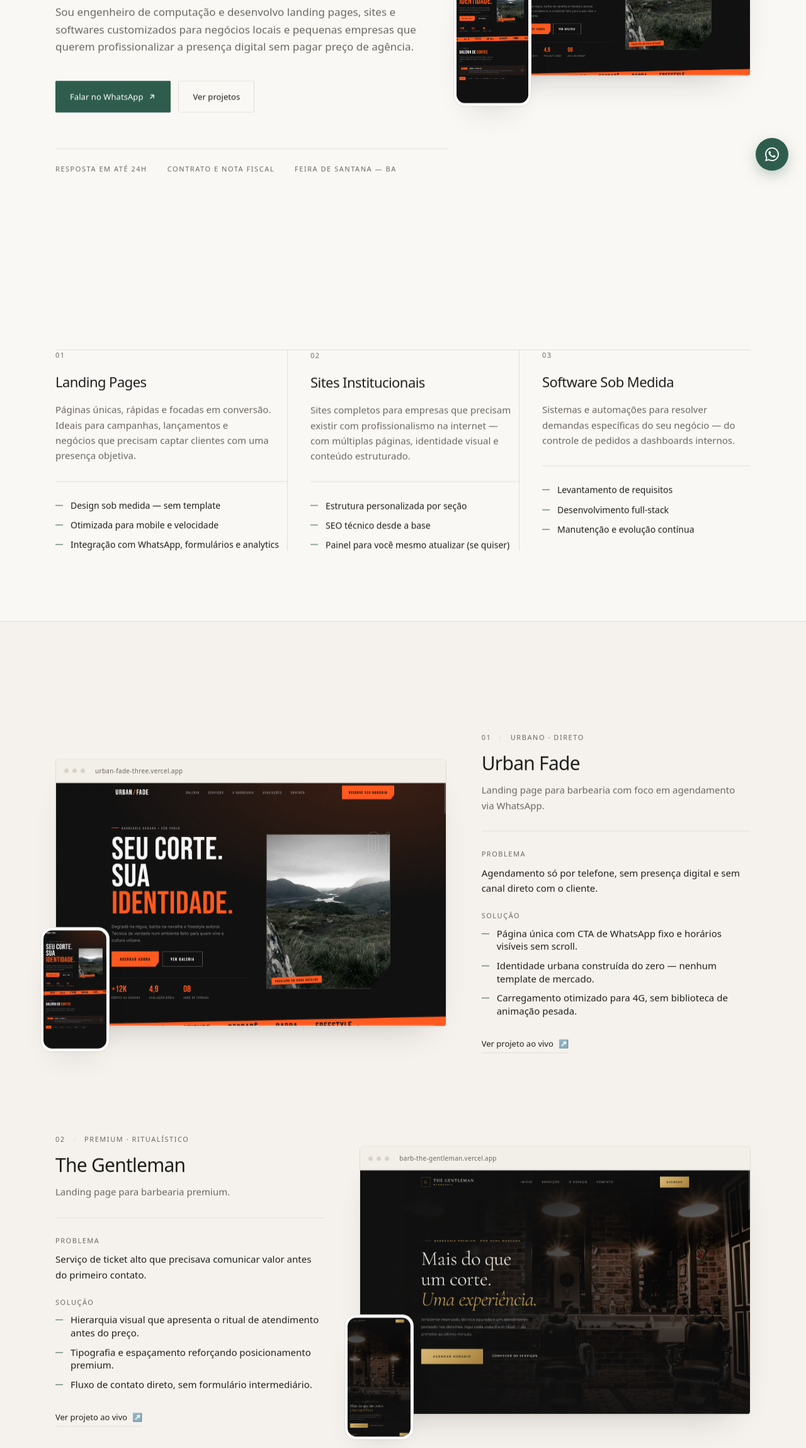
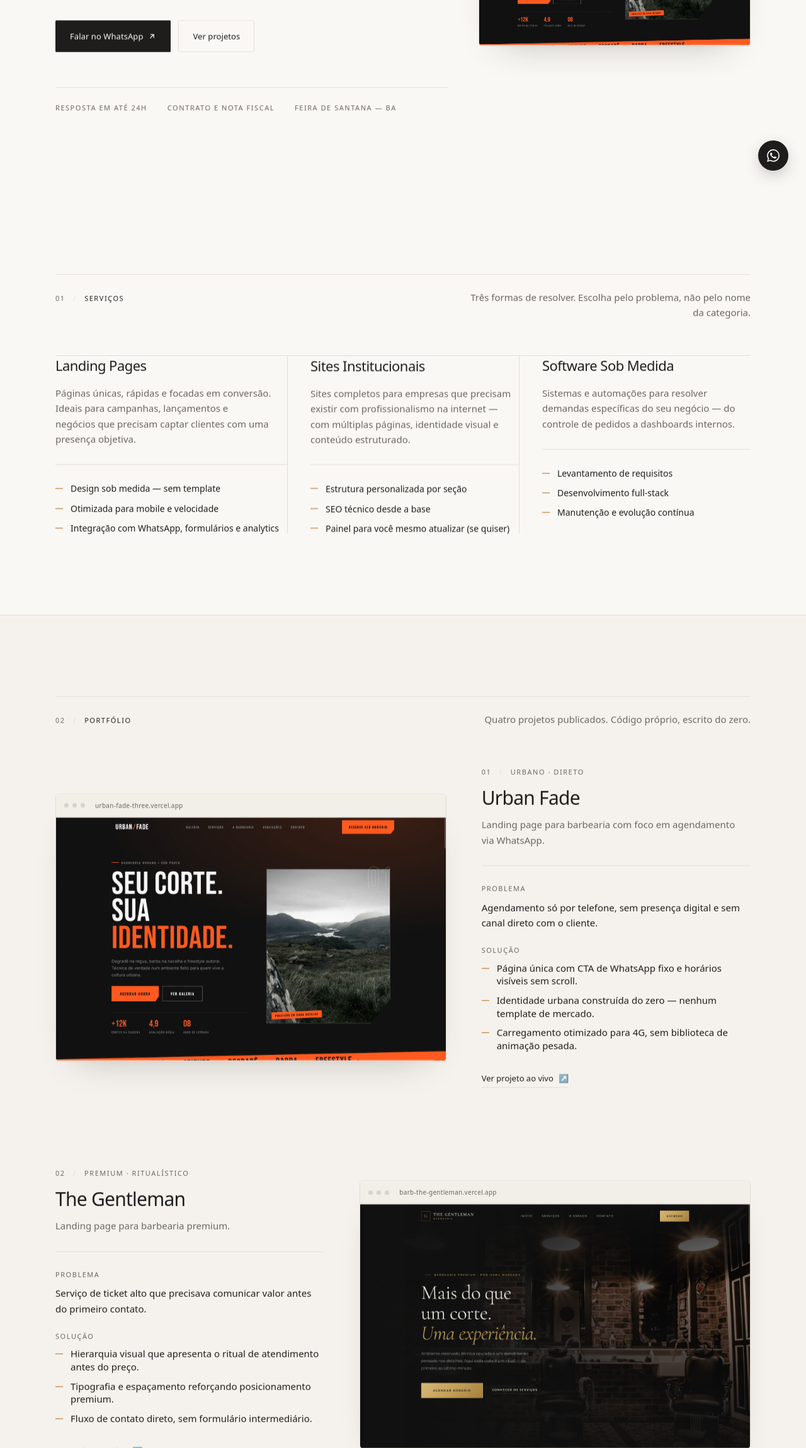
Before and after one commit to menesesdouglas/menesesdouglas.github.io, an Astro site: page / in a window 1280 px wide. Shown: the part 501-2800 px from the top of the page at 63% size. Built offline with nearby package versions, Linux system fonts and the light colour scheme; Astro itself is replaced by a stand-in of ours.

Commit message:
mudança completa de design

```diff
--- a/src/components/FAQ.astro
+++ b/src/components/FAQ.astro
@@ -4,7 +4,7 @@ import { faq } from '../data/faq';
 ---
 
 <section id="faq">
-  <div class="mx-auto max-w-6xl px-6 py-20 md:py-28">
+  <div class="mx-auto max-w-6xl px-6 py-24 md:py-32">
     <SectionHeading
       numero="04"
       titulo="Perguntas frequentes"
@@ -16,7 +16,7 @@ import { faq } from '../data/faq';
         faq.map((item, i) => (
           <details class="faq border-b border-line">
             <summary class="flex items-start gap-5 py-6 md:gap-8">
-              <span class="mono-label mt-[3px] shrink-0">
+              <span class="mono-label mt-[3px] shrink-0 text-muted">
                 {String(i + 1).padStart(2, '0')}
               </span>
 
@@ -29,7 +29,7 @@ import { faq } from '../data/faq';
 
             <div class="faq__body">
               <div>
-                <p class="max-w-2xl pb-7 text-[15px] leading-relaxed text-muted md:pl-13">
+                <p class="max-w-2xl pb-7 text-[15px] leading-relaxed text-muted md:pl-[3.25rem]">
                   {item.resposta}
                 </p>
               </div>
--- a/src/components/Footer.astro
+++ b/src/components/Footer.astro
@@ -14,8 +14,6 @@ const redes = [
   { label: 'Instagram', href: site.instagram },
 ];
 
-// Monta a linha institucional sem deixar "CNPJ null" solto.
-// Enquanto site.cnpj for null, renderiza apenas "Farol Labs".
 const linhaInstitucional = [site.empresa, site.cnpj && `CNPJ ${site.cnpj}`]
   .filter(Boolean)
   .join(' · ');
@@ -25,9 +23,7 @@ const linhaInstitucional = [site.empresa, site.cnpj && `CNPJ ${site.cnpj}`]
   <div class="mx-auto max-w-6xl px-6 py-16">
     <div class="grid gap-12 md:grid-cols-12">
       <div class="md:col-span-6">
-        <p class="font-mono text-[15px] text-paper">
-          {site.nome}<span class="text-accent" aria-hidden="true">_</span>
-        </p>
+        <p class="font-mono text-[15px] text-paper">{site.nome}</p>
         <p class="mt-4 text-sm leading-relaxed">{linhaInstitucional}</p>
         <p class="mt-1 text-sm leading-relaxed">
           {site.cidade} · {site.atendimento}
--- a/src/components/Header.astro
+++ b/src/components/Header.astro
@@ -13,7 +13,7 @@ const links = [
 <header data-header class="fixed inset-x-0 top-0 z-50">
   <div class="mx-auto flex h-16 max-w-6xl items-center justify-between gap-6 px-6">
     <a href="#hero" class="wordmark" aria-label="Início">
-      {site.nome}<span class="wordmark__cursor" aria-hidden="true">_</span>
+      {site.nome}
     </a>
 
     <nav class="hidden items-center gap-9 md:flex" aria-label="Navegação principal">
--- a/src/components/Hero.astro
+++ b/src/components/Hero.astro
@@ -2,16 +2,14 @@
 import Mockup from './Mockup.astro';
 import { whatsappUrl, site } from '../data/site';
 import urbanDesktop from '../assets/projetos/urban-fade-desktop.png';
-import urbanMobile from '../assets/projetos/urban-fade-mobile.png';
 ---
 
 <section id="hero" class="relative">
-  <div class="mx-auto max-w-6xl px-6 pt-32 pb-20 md:pt-40 md:pb-28">
+  <div class="mx-auto max-w-6xl px-6 pt-32 pb-24 md:pt-40 md:pb-32">
     <div class="grid items-center gap-16 md:grid-cols-12 md:gap-12">
-      <!-- Coluna de texto -->
       <div class="md:col-span-7">
         <p class="mono-label flex items-center gap-2.5" data-reveal>
-          <span class="inline-block h-1.5 w-1.5 rounded-full bg-accent"></span>
+          <span class="inline-block h-1.5 w-1.5 rounded-full bg-ink"></span>
           {site.papel} · {site.empresa}
         </p>
 
@@ -20,8 +18,8 @@ import urbanMobile from '../assets/projetos/urban-fade-mobile.png';
           data-reveal
           style="--reveal-delay:60ms"
         >
-          Sites e softwares <span class="underline-accent">sob medida</span>.<br />
-          Sem template, sem enrolação.
+          Seu negócio ainda não tem site.<br />
+          <span class="underline-accent">Vamos resolver isso.</span>
         </h1>
 
         <p
@@ -29,9 +27,9 @@ import urbanMobile from '../assets/projetos/urban-fade-mobile.png';
           data-reveal
           style="--reveal-delay:120ms"
         >
-          Sou engenheiro de computação e desenvolvo landing pages, sites e
-          softwares customizados para negócios locais e pequenas empresas que
-          querem profissionalizar a presença digital sem pagar preço de agência.
+          Landing pages, sites institucionais e software sob medida para PMEs
+          e MEIs que ainda estão fora da internet. Preço fechado antes de
+          começar.
         </p>
 
         <div
@@ -60,22 +58,12 @@ import urbanMobile from '../assets/projetos/urban-fade-mobile.png';
         </ul>
       </div>
 
-      <!-- Coluna visual -->
       <div class="relative md:col-span-5" data-reveal style="--reveal-delay:200ms">
         <Mockup
           url="https://urban-fade-three.vercel.app/"
           src={urbanDesktop}
           alt="Site do Urban Fade em desktop"
         />
-
-        <div class="absolute -bottom-12 -left-10 hidden w-[124px] lg:block">
-          <Mockup
-            url="https://urban-fade-three.vercel.app/"
-            src={urbanMobile}
-            alt="Site do Urban Fade em celular"
-            variant="phone"
-          />
-        </div>
       </div>
     </div>
   </div>
--- a/src/components/Portfolio.astro
+++ b/src/components/Portfolio.astro
@@ -5,11 +5,11 @@ import { projetos } from '../data/projetos';
 ---
 
 <section id="portfolio" class="border-y border-line bg-paper-deep/60">
-  <div class="mx-auto max-w-6xl px-6 py-20 md:py-28">
+  <div class="mx-auto max-w-6xl px-6 py-24 md:py-32">
     <SectionHeading
       numero="02"
       titulo="Portfólio"
-      descricao="Três projetos publicados. Código próprio, escrito do zero."
+      descricao="Quatro projetos publicados. Código próprio, escrito do zero."
     />
 
     <div class="mt-16 space-y-24 md:space-y-32">
@@ -19,38 +19,17 @@ import { projetos } from '../data/projetos';
 
           return (
             <article class="grid items-center gap-10 md:grid-cols-12 md:gap-14" data-reveal>
-              {/* Coluna visual — desktop grande + mobile flutuante */}
-              <div
-                class:list={[
-                  'relative md:col-span-7',
-                  invertido && 'md:order-2',
-                ]}
-              >
+              <div class:list={['md:col-span-7', invertido && 'md:order-2']}>
                 <Mockup
                   url={projeto.url}
                   src={projeto.imagemDesktop}
                   alt={`Site do ${projeto.nome} em desktop`}
                 />
-
-                <div class="absolute -bottom-10 -left-6 hidden w-[110px] lg:block">
-                  <Mockup
-                    url={projeto.url}
-                    src={projeto.imagemMobile}
-                    alt={`Site do ${projeto.nome} em celular`}
-                    variant="phone"
-                  />
-                </div>
               </div>
 
-              {/* Coluna de texto */}
-              <div
-                class:list={[
-                  'md:col-span-5',
-                  invertido && 'md:order-1',
-                ]}
-              >
+              <div class:list={['md:col-span-5', invertido && 'md:order-1']}>
                 <p class="mono-label">
-                  {String(i + 1).padStart(2, '0')}
+                  <span class="text-muted">{String(i + 1).padStart(2, '0')}</span>
                   <span class="mx-2 text-line">/</span>
                   {projeto.estilo}
                 </p>
--- a/src/components/SectionHeading.astro
+++ b/src/components/SectionHeading.astro
@@ -0,0 +1,24 @@
+---
+interface Props {
+  numero: string;
+  titulo: string;
+  descricao?: string;
+}
+
+const { numero, titulo, descricao } = Astro.props;
+---
+
+<div
+  class="flex flex-col gap-4 border-t border-line pt-6 md:flex-row md:items-baseline md:justify-between md:gap-12"
+  data-reveal
+>
+  <p class="mono-label">
+    <span class="text-muted">{numero}</span>
+    <span class="mx-2 text-line">/</span>
+    <span class="text-ink">{titulo}</span>
+  </p>
+
+  {descricao && (
+    <p class="max-w-md text-[15px] text-muted md:text-right">{descricao}</p>
+  )}
+</div>
--- a/src/components/Servicos.astro
+++ b/src/components/Servicos.astro
@@ -4,7 +4,7 @@ import { servicos } from '../data/servicos';
 ---
 
 <section id="servicos">
-  <div class="mx-auto max-w-6xl px-6 py-20 md:py-28">
+  <div class="mx-auto max-w-6xl px-6 py-24 md:py-32">
     <SectionHeading
       numero="01"
       titulo="Serviços"
@@ -19,9 +19,7 @@ import { servicos } from '../data/servicos';
             data-reveal
             style={`--reveal-delay:${i * 80}ms`}
           >
-            <p class="mono-label">{String(i + 1).padStart(2, '0')}</p>
-
-            <h3 class="mt-5 text-xl md:text-[1.375rem]">{servico.titulo}</h3>
+            <h3 class="text-xl md:text-[1.375rem]">{servico.titulo}</h3>
 
             <p class="mt-4 text-[15px] leading-relaxed text-muted">
               {servico.descricao}
--- a/src/components/Sobre.astro
+++ b/src/components/Sobre.astro
@@ -6,11 +6,10 @@
 ---
 
 <section id="sobre">
-  <div class="mx-auto max-w-6xl px-6 py-20 md:py-28">
+  <div class="mx-auto max-w-6xl px-6 py-24 md:py-32">
     <SectionHeading numero="03" titulo="Sobre" />
 
     <div class="mt-14 grid gap-12 md:grid-cols-12 md:gap-16">
-      <!-- Foto -->
       <div class="md:col-span-4" data-reveal>
         <div
           class="relative aspect-4/5 w-full overflow-hidden rounded-sm border border-line bg-paper-deep"
@@ -26,7 +25,6 @@
         </div>
       </div>
 
-      <!-- Texto -->
       <div class="md:col-span-8" data-reveal style="--reveal-delay:80ms">
         <p class="text-lg leading-relaxed md:text-xl">
           Sou engenheiro de computação e trabalho com desenvolvimento de
--- a/src/components/WhatsAppFloat.astro
+++ b/src/components/WhatsAppFloat.astro
@@ -7,9 +7,9 @@ import { whatsappUrl } from '../data/site';
   target="_blank"
   rel="noopener"
   aria-label="Falar no WhatsApp"
-  class="group fixed right-5 bottom-5 z-40 flex h-12 w-12 items-center justify-center rounded-full bg-accent text-white shadow-[0_8px_28px_-8px_rgba(46,93,78,0.65)] transition-all duration-200 hover:bg-accent-deep hover:shadow-[0_12px_34px_-8px_rgba(46,93,78,0.75)] md:right-7 md:bottom-7 md:h-13 md:w-13"
+  class="group fixed right-5 bottom-5 z-40 flex h-12 w-12 items-center justify-center rounded-full bg-ink text-paper shadow-[0_8px_28px_-8px_rgba(31,29,27,0.45)] transition-all duration-200 hover:bg-accent hover:text-white hover:shadow-[0_12px_34px_-8px_rgba(181,101,29,0.55)] md:right-7 md:bottom-7"
 >
-  <svg viewBox="0 0 24 24" class="h-5.5 w-5.5" fill="currentColor" aria-hidden="true">
+  <svg viewBox="0 0 24 24" class="h-5 w-5" fill="currentColor" aria-hidden="true">
     <path d="M17.472 14.382c-.297-.149-1.758-.867-2.03-.967-.273-.099-.471-.148-.67.15-.197.297-.767.966-.94 1.164-.173.199-.347.223-.644.075-.297-.15-1.255-.463-2.39-1.475-.883-.788-1.48-1.761-1.653-2.059-.173-.297-.018-.458.13-.606.134-.133.298-.347.446-.52.149-.174.198-.298.298-.497.099-.198.05-.371-.025-.52-.075-.149-.669-1.612-.916-2.207-.242-.579-.487-.5-.669-.51a12.8 12.8 0 0 0-.57-.01c-.198 0-.52.074-.792.372-.272.297-1.04 1.016-1.04 2.479 0 1.462 1.065 2.875 1.213 3.074.149.198 2.096 3.2 5.077 4.487.709.306 1.262.489 1.694.625.712.227 1.36.195 1.872.118.571-.085 1.758-.719 2.006-1.413.248-.694.248-1.289.173-1.413-.074-.124-.272-.198-.57-.347m-5.421 7.403h-.004a9.87 9.87 0 0 1-5.031-1.378l-.361-.214-3.741.982.998-3.648-.235-.374a9.86 9.86 0 0 1-1.51-5.26c.001-5.45 4.436-9.884 9.888-9.884 2.64 0 5.122 1.03 6.988 2.898a9.825 9.825 0 0 1 2.893 6.994c-.003 5.45-4.437 9.884-9.885 9.884m8.413-18.297A11.815 11.815 0 0 0 12.05 0C5.495 0 .16 5.335.157 11.892c0 2.096.547 4.142 1.588 5.945L.057 24l6.305-1.654a11.882 11.882 0 0 0 5.683 1.448h.005c6.554 0 11.89-5.335 11.893-11.893a11.821 11.821 0 0 0-3.48-8.413Z" />
   </svg>
 </a>
--- a/src/styles/global.css
+++ b/src/styles/global.css
@@ -1,23 +1,20 @@
 @import "tailwindcss";
 
 /* ==========================================================================
-   DESIGN TOKENS
-   Decisão #8: acento = verde-musgo profundo (#2E5D4E).
-   Para trocar para azul profundo, altere apenas --color-accent* abaixo.
+   DESIGN TOKENS — Direção C (Suíço Reduzido)
+   Acento: âmbar queimado. Botão primário: carvão. Mono nos títulos, sans no corpo.
    ========================================================================== */
 @theme {
-  --color-paper:        #faf8f5; /* papel, não tela fria */
+  --color-paper:        #faf8f5;
   --color-paper-deep:   #f2eee8;
   --color-ink:          #1f1d1b;
   --color-ink-soft:     #3a3733;
   --color-muted:        #6b6660;
   --color-line:         #e3ddd5;
 
-  --color-accent:       #2e5d4e;
-  --color-accent-deep:  #1e4036;
-  --color-accent-soft:  #e9f0ec;
-
-  --color-amber:        #c9762b; /* uso raro: labels, hover, detalhe */
+  --color-accent:       #b5651d;
+  --color-accent-deep:  #8c4a14;
+  --color-accent-soft:  #f5e6d3;
 
   --font-sans: var(--font-inter), ui-sans-serif, system-ui, sans-serif;
   --font-mono: var(--font-jetbrains-mono), ui-monospace, SFMono-Regular, monospace;
@@ -79,7 +76,6 @@
    COMPONENTES
    ========================================================================== */
 @layer components {
-  /* Label mono — o "detalhe técnico" da identidade */
   .mono-label {
     font-family: var(--font-mono);
     font-size: 0.6875rem;
@@ -90,7 +86,6 @@
     line-height: 1.4;
   }
 
-  /* Botões — quadrados, sem raio generoso, mono */
   .btn {
     display: inline-flex;
     align-items: center;
@@ -111,18 +106,22 @@
   }
 
   .btn-primary {
+    background-color: var(--color-ink);
+    color: var(--color-paper);
+  }
+  .btn-primary:hover {
     background-color: var(--color-accent);
     color: #fff;
   }
-  .btn-primary:hover { background-color: var(--color-accent-deep); }
 
   .btn-ghost {
     border-color: var(--color-line);
     color: var(--color-ink);
   }
-  .btn-ghost:hover { border-color: var(--color-ink); }
+  .btn-ghost:hover {
+    border-color: var(--color-ink);
+  }
 
-  /* Link com seta */
   .link-arrow {
     display: inline-flex;
     align-items: center;
@@ -133,14 +132,15 @@
     text-decoration: none;
     border-bottom: 1px solid var(--color-line);
     padding-bottom: 3px;
-    transition: border-color 0.22s var(--ease-out-quint), gap 0.22s var(--ease-out-quint);
+    transition:
+      border-color 0.22s var(--ease-out-quint),
+      color 0.22s var(--ease-out-quint);
   }
   .link-arrow:hover {
     border-color: var(--color-accent);
     color: var(--color-accent);
   }
 
-  /* Sublinhado fino de acento (usado no hero) */
   .underline-accent {
     background-image: linear-gradient(var(--color-accent), var(--color-accent));
     background-repeat: no-repeat;
@@ -156,9 +156,10 @@
 [data-header] {
   background-color: transparent;
   border-bottom: 1px solid transparent;
-  transition: background-color 0.3s var(--ease-out-quint),
-              border-color 0.3s var(--ease-out-quint),
-              backdrop-filter 0.3s var(--ease-out-quint);
+  transition:
+    background-color 0.3s var(--ease-out-quint),
+    border-color 0.3s var(--ease-out-quint),
+    backdrop-filter 0.3s var(--ease-out-quint);
 }
 [data-header][data-scrolled] {
   background-color: rgba(250, 248, 245, 0.82);
@@ -167,7 +168,6 @@
   border-bottom-color: var(--color-line);
 }
 
-/* Wordmark: nome em mono + cursor piscando */
 .wordmark {
   font-family: var(--font-mono);
   font-size: 0.875rem;
@@ -177,16 +177,6 @@
   text-decoration: none;
   display: inline-flex;
   align-items: center;
-}
-.wordmark__cursor {
-  display: inline-block;
-  margin-left: 2px;
-  color: var(--color-accent);
-  animation: blink 1.1s steps(2, start) infinite;
-}
-@keyframes blink { to { opacity: 0; } }
-@media (prefers-reduced-motion: reduce) {
-  .wordmark__cursor { animation: none; }
 }
 
 .navlink {
@@ -198,7 +188,6 @@
 }
 .navlink:hover { color: var(--color-ink); }
 
-/* Ícone hambúrguer (usado dentro da ilha React) */
 .menu-icon {
   position: relative;
   display: block;
@@ -219,7 +208,7 @@
 .menu-icon::after  { top: 6px; }
 
 /* ==========================================================================
-   REVEAL ON SCROLL (CSS + IntersectionObserver, sem framework)
+   REVEAL ON SCROLL
    ========================================================================== */
 .js [data-reveal] {
   opacity: 0;
@@ -239,7 +228,7 @@
 }
 
 /* ==========================================================================
-   FAQ (details/summary animado — zero JS)
+   FAQ
    ========================================================================== */
 .faq summary { list-style: none; cursor: pointer; }
 .faq summary::-webkit-details-marker { display: none; }
```
Also changed, not shown: src/components/CTAFinal.astro (+6 -2 lines).
